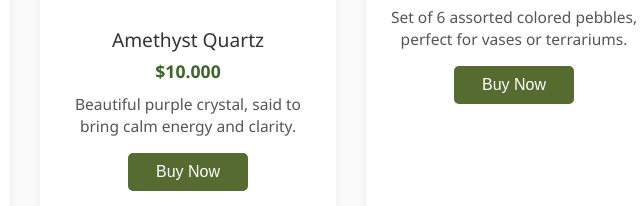
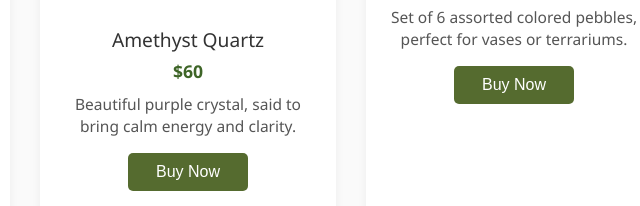
Before and after one commit to ziadprogram/hamou-projects, a plain HTML site: page sails.html in a window 1280 px wide. Shown: the part 698-904 px from the top of the page, 452-1092 px from the left. Drawn offline with Linux system fonts and the light colour scheme.

Commit message:
Update sails.html

```diff
--- a/sails.html
+++ b/sails.html
@@ -130,7 +130,7 @@
       <div class="product">
         <img src="télécharger.webp" alt="Amethyst Quartz">
         <div class="product-title">Amethyst Quartz</div>
-        <div class="product-price">$10.000</div>
+        <div class="product-price">$60</div>
         <div class="product-desc">Beautiful purple crystal, said to bring calm energy and clarity.</div>
         <button class="buy-btn">Buy Now</button>
       </div>
```
